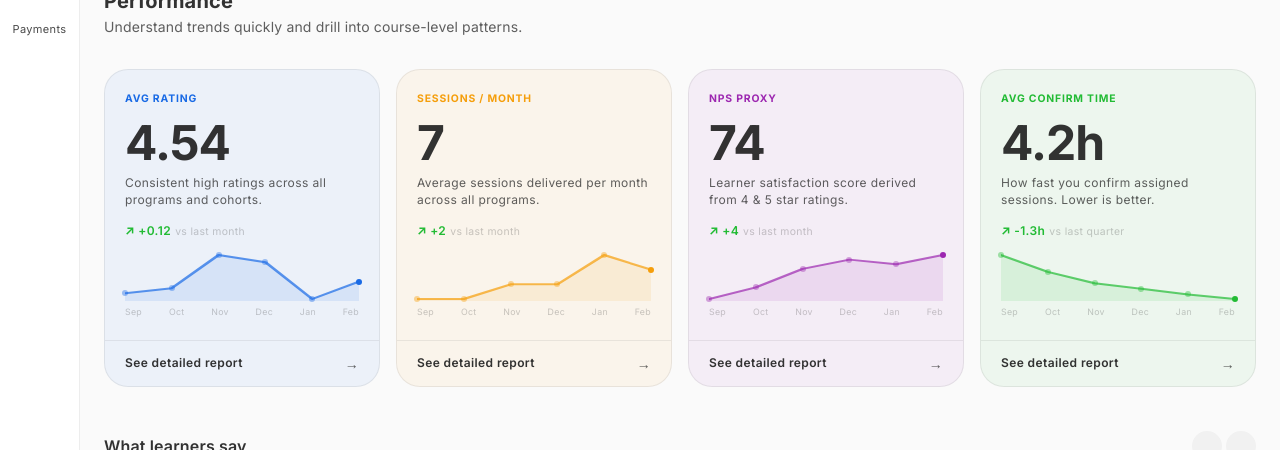
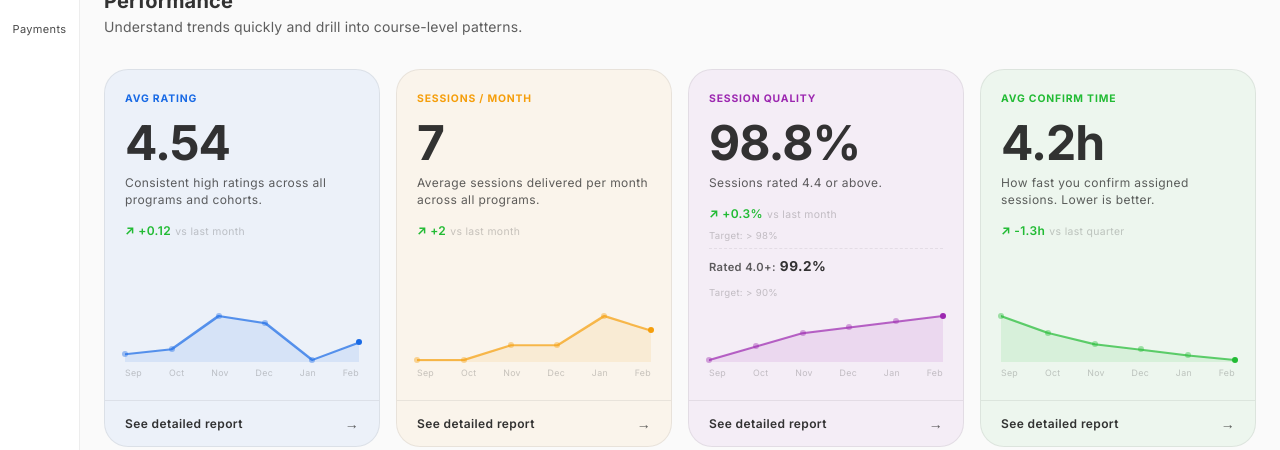
Before and after one commit to amitmishra-ai/claude-guru, a React (Vite) app: page /profile in a window 1280 px wide. Shown: the part 279-729 px from the top of the page. Built offline with nearby package versions, Linux system fonts and the light colour scheme; some icons are missing.

Commit message:
NPS Score update

```diff
--- a/src/pages/Profile/index.tsx
+++ b/src/pages/Profile/index.tsx
@@ -286,30 +286,31 @@ export default function ProfilePage() {
       ],
     },
     {
-      label: "NPS PROXY",
-      value: "74",
-      description: "Learner satisfaction score derived from 4 & 5 star ratings.",
-      delta: "+4",
+      label: "SESSION QUALITY",
+      value: "98.8%",
+      description: "Sessions rated 4.4 or above.",
+      delta: "+0.3%",
       deltaLabel: "vs last month",
       deltaPositive: true,
-      bars: [55, 60, 68, 72, 70, 74],
+      bars: [96.5, 97.2, 97.9, 98.2, 98.5, 98.8],
       barLabels: ["Sep", "Oct", "Nov", "Dec", "Jan", "Feb"],
       bg: "rgba(156, 39, 176, 0.06)",
       accent: "#9c27b0",
-      reportTitle: "NPS Proxy Report",
-      reportSummary: "Net Promoter Score proxy based on 4 & 5 star rating percentage minus 1-3 star percentage.",
+      reportTitle: "Session Quality Report",
+      reportSummary: "Percentage of sessions meeting quality thresholds. Higher is better.",
       chartData: [
-        { month: "Sep 25", value: 58 }, { month: "Oct 25", value: 62 }, { month: "Nov 25", value: 68 },
-        { month: "Dec 25", value: 72 }, { month: "Jan 26", value: 70 }, { month: "Feb 26", value: 74 },
+        { month: "Sep 25", value: 96.5 }, { month: "Oct 25", value: 97.2 }, { month: "Nov 25", value: 97.9 },
+        { month: "Dec 25", value: 98.2 }, { month: "Jan 26", value: 98.5 }, { month: "Feb 26", value: 98.8 },
       ],
       chartKey: "value",
       breakdown: [
-        { name: "5-star ratings", value: "62%" },
-        { name: "4-star ratings", value: "32%" },
-        { name: "3-star ratings", value: "4%" },
-        { name: "2-star ratings", value: "1.5%" },
-        { name: "1-star ratings", value: "0.5%" },
+        { name: "4.4+ threshold", value: "98.8% (Target: > 98%)" },
+        { name: "4.0+ threshold", value: "99.2% (Target: > 90%)" },
       ],
+      primaryBenchmark: "Target: > 98%",
+      secondaryValue: "99.2%",
+      secondaryLabel: "Rated 4.0+",
+      secondaryBenchmark: "Target: > 90%",
     },
     {
       label: "AVG CONFIRM TIME",
@@ -474,14 +475,36 @@ export default function ProfilePage() {
                   {card.description}
                 </Typography>
 
-                {/* Delta */}
+                {/* Delta + benchmark */}
                 {card.delta && (
-                  <Box sx={{ mb: 1.5 }}>
+                  <Box sx={{ mb: card.primaryBenchmark ? 0.5 : 1.5 }}>
                     <Typography variant="caption" sx={{ color: card.deltaPositive ? "success.main" : "error.main", fontWeight: 600 }}>
                       {card.deltaPositive ? "↗" : "↘"} {card.delta}
                     </Typography>
                     <Typography variant="caption" color="text.disabled" sx={{ ml: 0.5, fontSize: "0.65rem" }}>
                       {card.deltaLabel}
+                    </Typography>
+                  </Box>
+                )}
+                {card.primaryBenchmark && (
+                  <Typography variant="caption" color="text.disabled" sx={{ fontSize: "0.6rem", mb: 0.5 }}>
+                    {card.primaryBenchmark}
+                  </Typography>
+                )}
+
+                {/* Secondary metric (e.g. < 4.0 threshold) */}
+                {card.secondaryValue && (
+                  <Box sx={{ mb: 1.5, pt: 0.75, borderTop: "1px dashed", borderColor: "divider" }}>
+                    <Stack direction="row" alignItems="baseline" spacing={0.5}>
+                      <Typography variant="caption" color="text.secondary" fontWeight={600} sx={{ fontSize: "0.7rem" }}>
+                        {card.secondaryLabel}:
+                      </Typography>
+                      <Typography variant="caption" fontWeight={700} sx={{ fontSize: "0.85rem" }}>
+                        {card.secondaryValue}
+                      </Typography>
+                    </Stack>
+                    <Typography variant="caption" color="text.disabled" sx={{ fontSize: "0.6rem" }}>
+                      {card.secondaryBenchmark}
                     </Typography>
                   </Box>
                 )}
```
Also changed, not shown: 1 other file (tests, documents, lock files or other folders).
